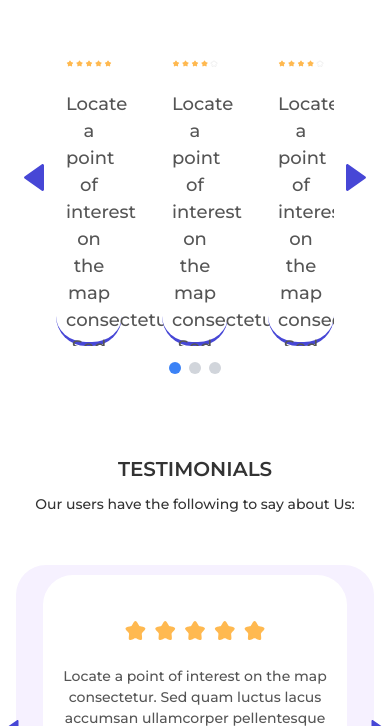
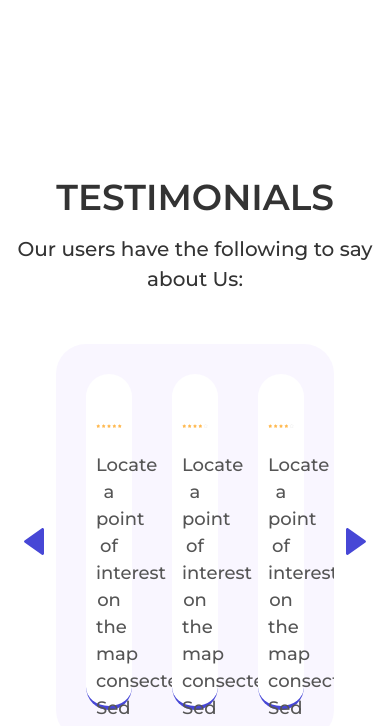
Before and after one commit to Daniekeys/temporary-hosting, a Next.js app: page /home in a window 390 px wide. Shown: the part 6198-6924 px from the top of the page. Built offline with nearby package versions, Linux system fonts and the light colour scheme.

Commit message:
fixed the names

```diff
--- a/components/LandingPage/CustomCarousel.jsx
+++ b/components/LandingPage/CustomCarousel.jsx
@@ -95,7 +95,17 @@ const CustomCarousel = () => {
 
     return (
       <ContainerLayout>
+        <p
+          className="text-[#333333] text-[36px] font-semibold text-center mt-40"
+          data-aos="fade-up"
+          data-aos-duration="1000"
+        >
+          TESTIMONIALS
+        </p>
 
+        <p className="text-[#333333] text-[20px] font-medium text-center mt-[10px] mb-[50px]">
+          Our users have the following to say about Us:
+        </p>
         <div className="relative w-full bg-white border-none outline-none px-10 overflow-x-hidden">
           <div className="flex items-center justify-between ">
             <button
@@ -104,7 +114,7 @@ const CustomCarousel = () => {
             >
               <Image src={leftArrow} alt="Previous" width={20} height={14} />
             </button>
-        <div className="grid grid-cols-3 gap-10 overflow-hidden w-full border-none">
+            <div className="grid grid-cols-3 gap-10 overflow-hidden w-full border-none bg-[#F9F6FF] p-[30px] rounded-[30px]">
               {data.slice(currentSlide, currentSlide + 3).map((d) => (
                 <div
                   key={d.id}
--- a/components/download-page/partners-card.tsx
+++ b/components/download-page/partners-card.tsx
@@ -9,7 +9,7 @@ const PartnersCard = () => {
         <ContainerLayout>
           <div className="w-full flex flex-col justify-center items-center h-[172px] z-super ">
             <h1
-              className="text-center lg:text-[32px] font-semibold text-ash mb-8 lg:mb-12 lg:mt-28"
+              className="text-center lg:text-[32px] font-semibold text-ash mb-8 lg:mb-12 lg:mt-40"
               data-aos="fade-up"
               data-aos-duration="1000"
             >
--- a/components/footer/new-footer.jsx
+++ b/components/footer/new-footer.jsx
@@ -253,7 +253,7 @@ const NewFooter = () => {
                   // data-aos-duration="1000"
                   // data-aos-delay="2700"
                 >
-                  Project Management dashboard
+                  Project Management Dashboard
                 </Link>
               </div>
               {/* end of a pack */}
--- a/components/navbar/new-navbar.jsx
+++ b/components/navbar/new-navbar.jsx
@@ -171,7 +171,7 @@ const NewNavbar = () => {
               <Image src={emuration} alt="emuration" />
               <div className="ml-[21px]">
                 <p className="text-[#555555] text-[16px] font-semibold">
-                  Enumeration app
+                  Enumeration App
                 </p>
                 <p className="text-[#555555] text-[14px] font-medium">
                   Lorem ipsum dolor sit amet
@@ -186,7 +186,7 @@ const NewNavbar = () => {
               <Image src={reporting} alt="reporting" />
               <div className="ml-[21px]">
                 <p className="text-[#555555] text-[16px] font-semibold">
-                  Reporting dashboard
+                  Project Management Dashboard
                 </p>
                 <p className="text-[#555555] text-[14px] font-medium">
                   Lorem ipsum dolor sit amet consectetur.
```
Lines whose indentation alone changed are shown as unchanged.
